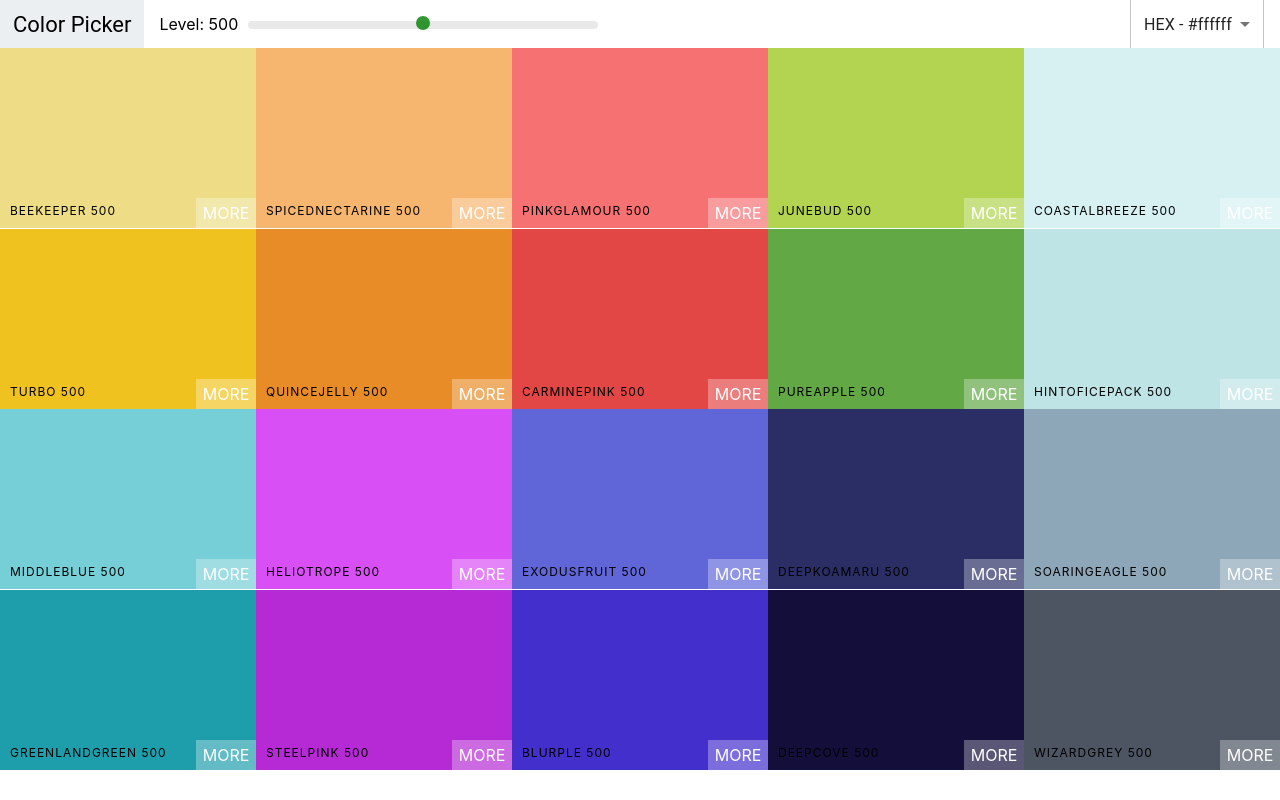
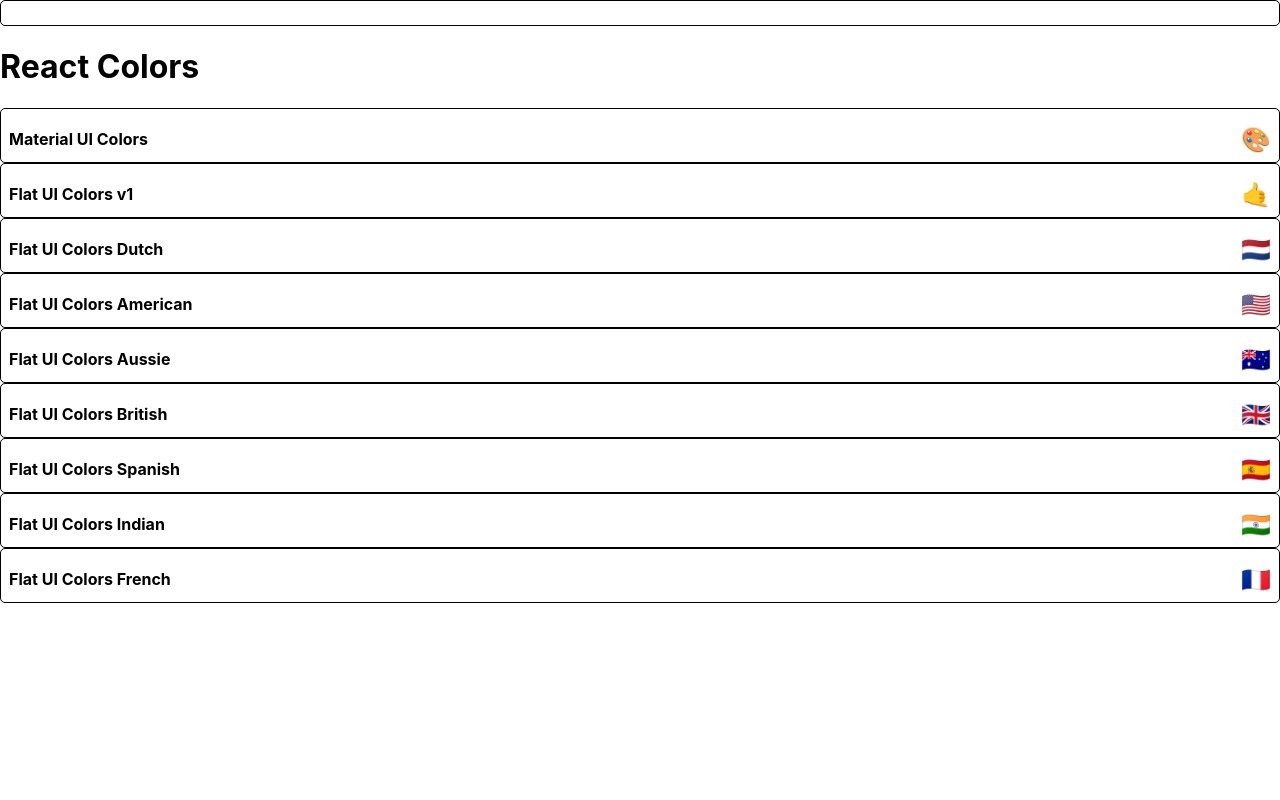
Before and after one commit to HarimTanko/color-app, a React (Create React App) app: page / in a window 1280 px wide. Built offline with nearby package versions, Linux system fonts and the light colour scheme.

Commit message:
styling mini palette start

```diff
--- a/package.json
+++ b/package.json
@@ -7,6 +7,7 @@
     "@emotion/styled": "^11.11.0",
     "@mui/icons-material": "^5.11.16",
     "@mui/material": "^5.13.4",
+    "@mui/styles": "^5.13.2",
     "@testing-library/jest-dom": "^5.16.5",
     "@testing-library/react": "^13.4.0",
     "@testing-library/user-event": "^13.5.0",
@@ -15,6 +16,7 @@
     "react": "^18.2.0",
     "react-copy-to-clipboard": "^5.1.0",
     "react-dom": "^18.2.0",
+    "react-router-dom": "^6.12.0",
     "react-scripts": "5.0.1",
     "web-vitals": "^2.1.4"
   },
--- a/src/App.js
+++ b/src/App.js
@@ -1,13 +1,18 @@
 import './App.css';
+import { Routes, Route } from 'react-router-dom';
 import Palette from './Palette';
+import PalettList from './PalettList';
 import seedColors from './seedColors';
-import { generatePalette } from './colorHelpers';
 
 function App() {
   return (
-    <div className='App'>
-      <Palette palette={generatePalette(seedColors[4])} />
-    </div>
+    <Routes className='Routes'>
+      <Route exact path='/' element={<PalettList palettes={seedColors} />} />
+      <Route exact path='/palette/:id' element={<Palette />} />
+      {/* <div className='App'>
+        <Palette palette={generatePalette(seedColors[4])} />
+      </div> */}
+    </Routes>
   );
 }
 
--- /dev/null
+++ b/src/MiniPalette.js
@@ -0,0 +1,48 @@
+import React from 'react';
+import { withStyles } from '@mui/styles';
+
+const styles = {
+  root: {
+    backgroundColor: 'white',
+    border: '1px solid black',
+    borderRadius: '5px',
+    padding: '0.5rem',
+    position: 'relative',
+    overflow: 'hidden',
+    '&:hover': {
+      cursor: 'pointer',
+    },
+  },
+  colors: {
+    backgroundColor: 'grey',
+  },
+  title: {
+    display: 'flex',
+    justifyContent: 'space-between',
+    alignItems: 'center',
+    margin: '0',
+    color: 'black',
+    paddingTop: '0.5rem',
+    fontSize: '1rem',
+    position: 'relative',
+  },
+  emoji: {
+    marginLeft: '0.5rem',
+    fontSize: '1.5rem',
+  },
+};
+
+function MiniPalette(props) {
+  const { classes, paletteName, emoji } = props;
+  return (
+    <div className={classes.root}>
+      <div className={classes.colors}></div>
+      <h5 className={classes.title}>
+        {paletteName}
+        <span className={classes.emoji}>{emoji}</span>
+      </h5>
+    </div>
+  );
+}
+
+export default withStyles(styles)(MiniPalette);
--- a/src/Navbar.js
+++ b/src/Navbar.js
@@ -1,4 +1,5 @@
 import React, { Component } from 'react';
+import { Link } from 'react-router-dom';
 import Slider from 'rc-slider';
 import Select from '@mui/material/Select';
 import MenuItem from '@mui/material/MenuItem';
@@ -34,7 +35,7 @@
     return (
       <header className='Navbar'>
         <div className='logo'>
-          <a href='https://www.google.com'>Color Picker</a>
+          <Link to='/'>Color Picker</Link>
         </div>
         <div className='slider-container'>
           <span>Level: {level}</span>
--- /dev/null
+++ b/src/PalettList.js
@@ -0,0 +1,19 @@
+import React, { Component } from 'react';
+import { Link } from 'react-router-dom';
+import MiniPalette from './MiniPalette';
+
+export default class PalettList extends Component {
+  render() {
+    const { palettes } = this.props;
+
+    return (
+      <div>
+        <MiniPalette />
+        <h1 className=''>React Colors</h1>
+        {palettes.map((palette) => (
+          <MiniPalette {...palette} />
+        ))}
+      </div>
+    );
+  }
+}
--- a/src/Palette.css
+++ b/src/Palette.css
@@ -1,7 +1,23 @@
 .Palette {
   height: 100vh;
+  display: flex;
+  flex-direction: column;
 }
 
 .Palette-colors {
   height: 90%;
 }
+
+.Palette-footer {
+  background-color: white;
+  height: 5vh;
+  display: flex;
+  justify-content: flex-end;
+  align-items: center;
+  font-weight: bold;
+}
+
+.emoji {
+  font-size: 1.5rem;
+  margin: 0 1rem;
+}
--- a/src/Palette.js
+++ b/src/Palette.js
@@ -1,50 +1,50 @@
-import React, { Component } from 'react';
+import React, { useState } from 'react';
+import { useParams } from 'react-router-dom';
 import ColorBox from './ColorBox';
+import seedColors from './seedColors';
+import { generatePalette } from './colorHelpers';
 
 import './Palette.css';
 import Navbar from './Navbar';
 
-class Palette extends Component {
-  constructor(props) {
-    super(props);
+export default function Palette() {
+  const { id } = useParams();
 
-    this.state = {
-      level: 500,
-      format: 'hex',
+  const findPalette = (id) => {
+    return seedColors.find(function (palette) {
+      return palette.id === id;
+    });
   };
 
-    this.changeLevel = this.changeLevel.bind(this);
-    this.changeFormat = this.changeFormat.bind(this);
-  }
+  const palette = generatePalette(findPalette(id));
 
-  changeLevel(level) {
-    this.setState({
-      level,
-    });
-  }
+  const [level, setLevel] = useState(500);
+  const [format, setFormat] = useState('hex');
 
-  changeFormat(val) {
-    this.setState({ format: val });
-  }
-
-  render() {
-    const { colors } = this.props.palette;
-    const { level, format } = this.state;
-
-    const colorBoxes = colors[level].map((color) => (
+  const colorBoxes = palette.colors[level].map((color) => (
     <ColorBox background={color[format]} name={color.name} key={color.id} />
   ));
+
+  const changeLevel = (level) => {
+    setLevel(level);
+  };
+
+  const changeFormat = (val) => {
+    setFormat(val);
+  };
+
   return (
     <div className='Palette'>
       <Navbar
         level={level}
-          changeLevel={this.changeLevel}
-          handleChange={this.changeFormat}
+        changeLevel={changeLevel}
+        handleChange={changeFormat}
       />
       <div className='Palette-colors'>{colorBoxes}</div>
+      <footer className='Palette-footer'>
+        {palette.paletteName}
+        <span className='emoji'>{palette.emoji}</span>
+      </footer>
     </div>
   );
 }
-}
-
-export default Palette;
--- a/src/index.js
+++ b/src/index.js
@@ -2,12 +2,15 @@
 import ReactDOM from 'react-dom/client';
 import './index.css';
 import App from './App';
+import { BrowserRouter } from 'react-router-dom';
 import reportWebVitals from './reportWebVitals';
 
 const root = ReactDOM.createRoot(document.getElementById('root'));
 root.render(
   <React.StrictMode>
-    <App />
+    <BrowserRouter>
+      <App />
+    </BrowserRouter>
   </React.StrictMode>
 );
 
```
Also changed, not shown: 1 other file (tests, documents, lock files or other folders). Lines whose indentation alone changed are shown as unchanged.
